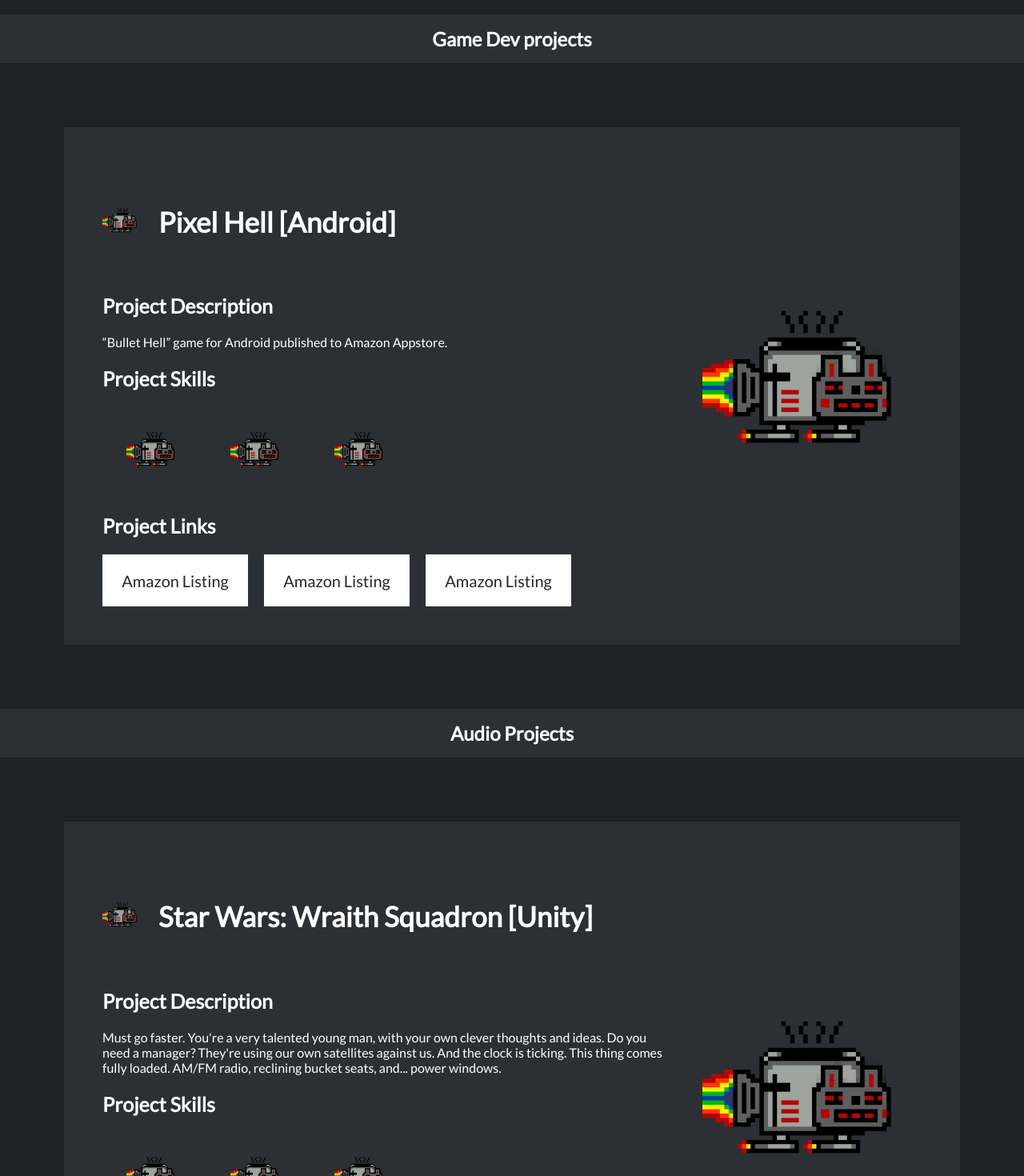
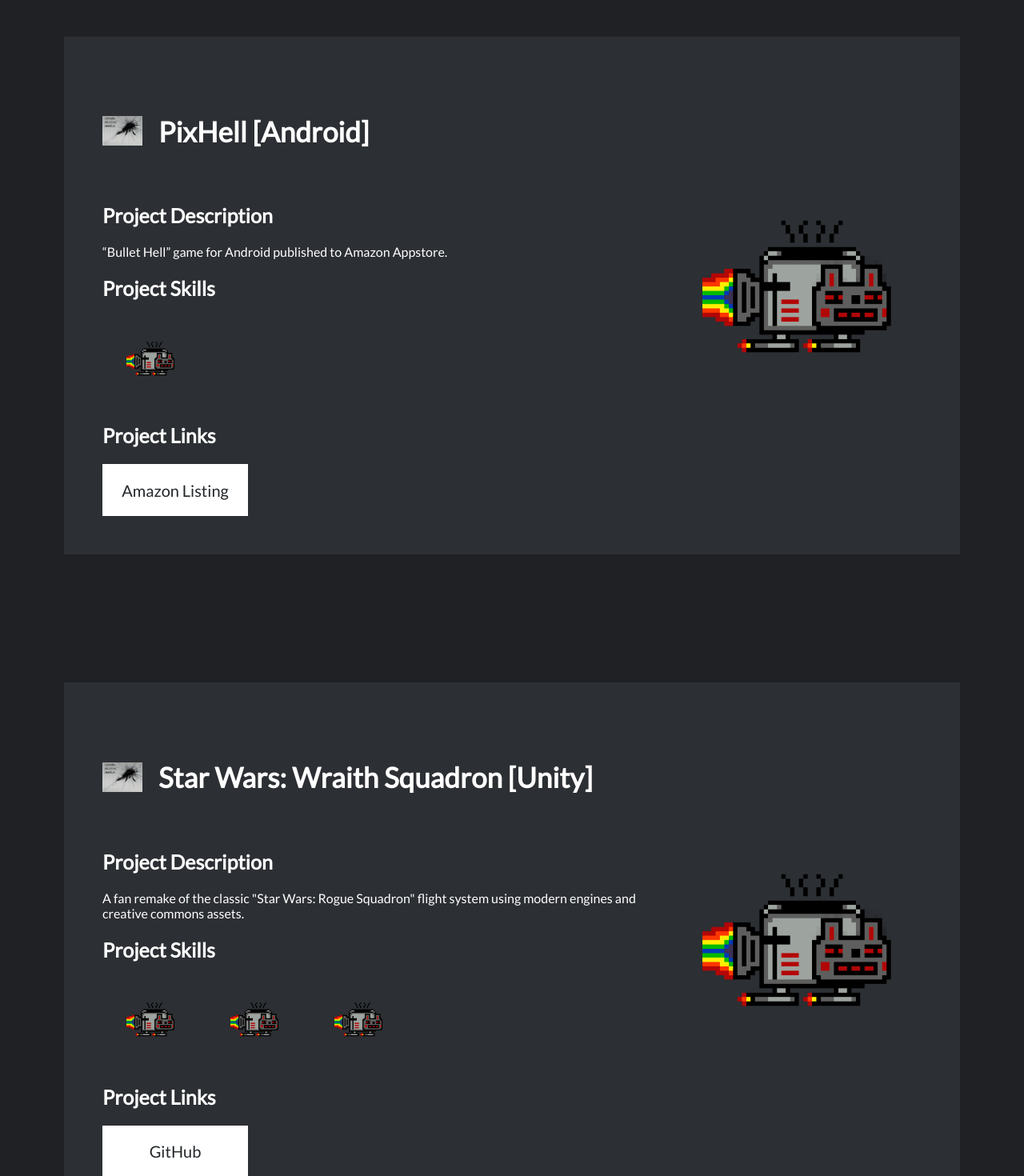
Before and after one commit to ToasterCat/tc-portfolio-site, a React (Create React App) app: page /projects in a window 1280 px wide. Shown: the part 1300-2770 px from the top of the page at 80% size. Built offline with nearby package versions, Linux system fonts and the light colour scheme.

Commit message:
Adding basic descriptions to projects. Crude-Mirror asset added.

```diff
--- a/src/PROJECTS.js
+++ b/src/PROJECTS.js
@@ -2,13 +2,16 @@
   {
     id: 1,
     projectDetails: {
-      name: 'Crude Mirror',
-      description: `Media Blog hosted and maintained by `,
+      name: 'Crude Mirror Media',
+      description: `Media Blog written and edited by the Hortensius brothers on an SEO Ad Revenue model.`,
+      skills: [
+
+      ],
       links: [
         {
           label: 'Live Site',
           target: 'https://www.crude-mirror.com',
-          bgImgSrc: 'https://jeffsum.com/images/jeff_1.jpg',
+          bgImgSrc: '../../assets/toastercat.png',
         },
       ],
     },
@@ -16,24 +19,17 @@
   {
     id: 2,
     projectDetails: {
-      name: 'Pixel Hell [Android]',
+      name: 'PixHell [Android]',
       description: `“Bullet Hell” game for Android published to Amazon Appstore.`,
+      skills: [
+          "Android"
+      ],
       links: [
         {
           label: 'Amazon Listing',
           target: ' https://www.amazon.com/dp/B00DPLJIOU',
           bgImgSrc: 'https://jeffsum.com/images/jeff_1.jpg',
-        },
-        {
-          label: 'Amazon Listing',
-          target: ' https://www.amazon.com/dp/B00DPLJIOU',
-          bgImgSrc: 'https://jeffsum.com/images/jeff_1.jpg',
-        },
-        {
-          label: 'Amazon Listing',
-          target: ' https://www.amazon.com/dp/B00DPLJIOU',
-          bgImgSrc: 'https://jeffsum.com/images/jeff_1.jpg',
-        },
+        }
       ],
     },
   },
@@ -41,27 +37,54 @@
     id: 3,
     projectDetails: {
       name: 'Star Wars: Wraith Squadron [Unity]',
-      description: `Must go faster. You're a very talented young man, with your own clever thoughts and ideas. Do you need a manager? They're using our own satellites against us. And the clock is ticking. This thing comes fully loaded. AM/FM radio, reclining bucket seats, and... power windows.`,
+      description: `A fan remake of the classic "Star Wars: Rogue Squadron" flight system using modern engines and creative commons assets.`,
       links: [
         {
-          label: 'project-3-link',
-          target: 'www.jakeelizondo.com',
-          bgImgSrc: 'https://jeffsum.com/images/jeff_1.jpg',
-        },
+          label: 'GitHub',
+          target: 'https://github.com/Dirker27/WraithSquadron',
+        }
       ],
     },
   },
   {
     id: 4,
     projectDetails: {
-      name: 'project-4',
-      description: `Must go faster. You're a very talented young man, with your own clever thoughts and ideas. Do you need a manager? They're using our own satellites against us. And the clock is ticking. This thing comes fully loaded. AM/FM radio, reclining bucket seats, and... power windows.`,
+      name: 'Octopus Attacks Shark!!',
+      description: `Progressive Industrial Stoner Sludge Blues based out of Seattle, WA.`,
       links: [
         {
-          label: 'project-4-link',
-          target: 'https://www.jakeelizondo.com',
-          bgImgSrc: 'https://jeffsum.com/images/jeff_1.jpg',
+          label: 'Bandcamp',
+          target: 'https://octopus-attacks-shark.bandcamp.com/'
         },
+        {
+          label: 'Facebook',
+          target: 'https://www.facebook.com/OctopusAttacksShark'
+        },
+        {
+          label: 'Sonicbids (Booking)',
+          target: 'https://www.sonicbids.com/band/octopus-attacks-shark/'
+        }
+      ],
+    },
+  },
+  {
+    id: 4,
+    projectDetails: {
+      name: 'Ugliest Man Alive [U.M.A.]',
+      description: `Experimental Ambient Post-Metal based out of Seattle, WA.`,
+      links: [
+        {
+          label: 'Bandcamp',
+          target: 'https://ugliest-man-alive.bandcamp.com/'
+        },
+        {
+          label: 'Facebook',
+          target: 'https://www.facebook.com/UgliestManAlive'
+        },
+        {
+          label: 'Sonicbids (Booking)',
+          target: 'https://www.sonicbids.com/band/ugliest-man-alive/'
+        }
       ],
     },
   },
--- a/src/components/ProjectTileLarge/ProjectTileLarge.tsx
+++ b/src/components/ProjectTileLarge/ProjectTileLarge.tsx
@@ -1,10 +1,11 @@
 import { ProjectTileProps } from '../ProjectTile/ProjectTile';
 import ProjectIconRow from '../UI/ProjectIconRow/ProjectIconRow';
+import ProjectLinks from '../UI/ProjectLinks/ProjectLinks';
+import ProjectSkills from '../UI/ProjectSkills/ProjectSkills';
 import SmallContentSection from '../UI/SmallContentSection/SmallContentSection';
-import ProjectLinks from '../UI/ProjectLinks/ProjectLinks';
 import tcLogo from '../../assets/toastercat.png';
 import './ProjectTileLarge.scss';
-import ProjectSkills from '../UI/ProjectSkills/ProjectSkills';
+
 
 export default function ProjectTileLarge(props: ProjectTileProps) {
   return (
--- a/src/components/UI/ProjectIconRow/ProjectIconRow.tsx
+++ b/src/components/UI/ProjectIconRow/ProjectIconRow.tsx
@@ -1,4 +1,5 @@
 import tcLogo from '../../../assets/toastercat.png';
+import cmLogo from '../../../assets/crude-mirror.png';
 
 interface ProjectIconRowProps {
   styleClass?: string;
@@ -12,7 +13,7 @@
     <div
       className={props.styleClass ? props.styleClass : 'project-details-row'}
     >
-      <img src={tcLogo} alt="project-icon" />
+      <img src={cmLogo} alt="project-icon" />
       <h2>{props.projName}</h2>
     </div>
   );
--- a/src/routes/Projects/ProjectsPage.tsx
+++ b/src/routes/Projects/ProjectsPage.tsx
@@ -7,6 +7,7 @@
 export default function ProjectsPage() {
   return (
     <React.Fragment>
+
       <div className="project-anchors">
         <h2>ToasterCat Projects</h2>
         <div className="project-anchors-links">
@@ -21,23 +22,26 @@
           </Link>
         </div>
       </div>
+
       <section className="proj-section">
         <h2 id="proj-web" className="anchor">
-          Web Dev projects
+          Web Development
         </h2>
         <ProjectTileLarge project={PROJECTS[0]} />
       </section>
       <section className="proj-section">
         <h2 className="anchor" id="proj-game">
-          Game Dev projects
+          Game Development
         </h2>
         <ProjectTileLarge project={PROJECTS[1]} />
+        <ProjectTileLarge project={PROJECTS[2]} />
       </section>
       <section className="proj-section">
         <h2 className="anchor" id="proj-audio">
-          Audio Projects
+          Audio Production and Recording
         </h2>
-        <ProjectTileLarge project={PROJECTS[2]} />
+        <ProjectTileLarge project={PROJECTS[3]} />
+        <ProjectTileLarge project={PROJECTS[4]} />
       </section>
     </React.Fragment>
   );
--- a/src/types/project.model.ts
+++ b/src/types/project.model.ts
@@ -13,5 +13,5 @@
 export interface ProjectLinks {
   label: string;
   target: string;
-  bgImgSrc: string;
+  bgImgSrc?: string;
 }
```
Also changed, not shown: src/assets/crude-mirror.png (added).
